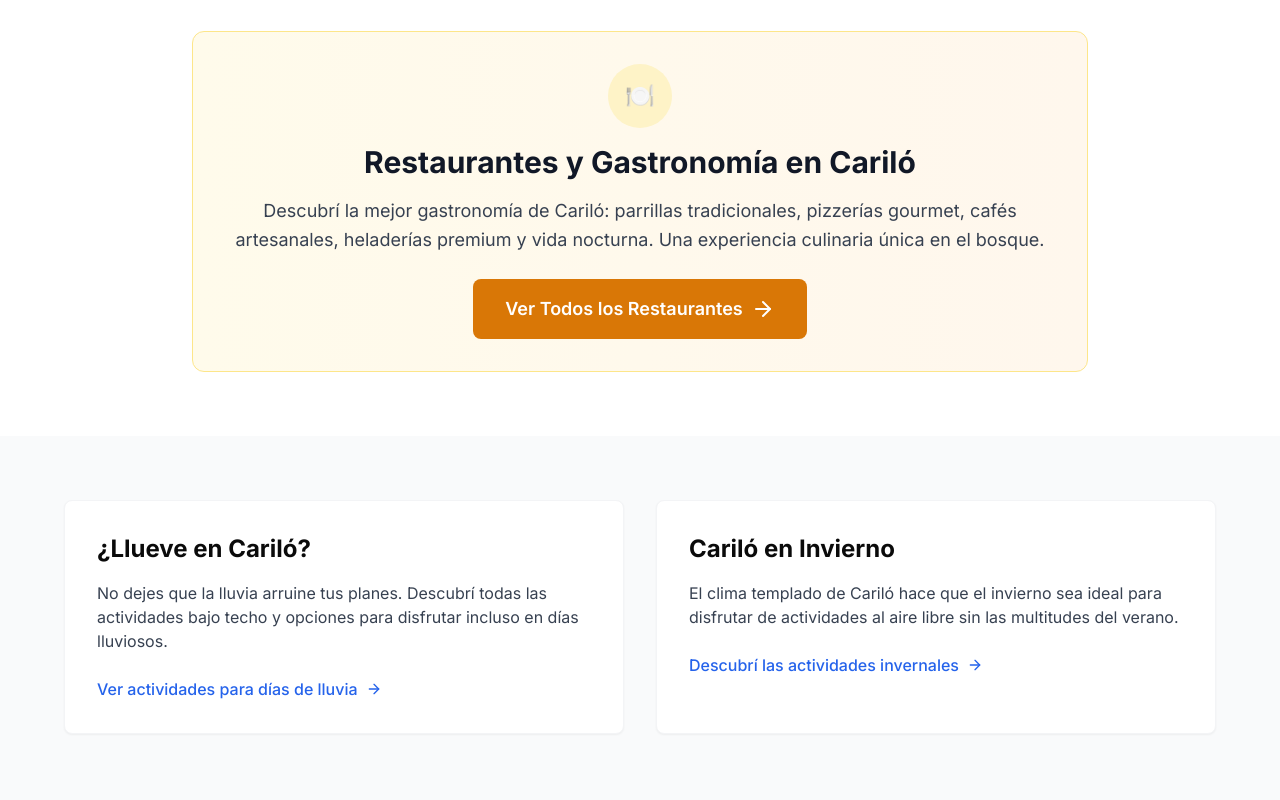
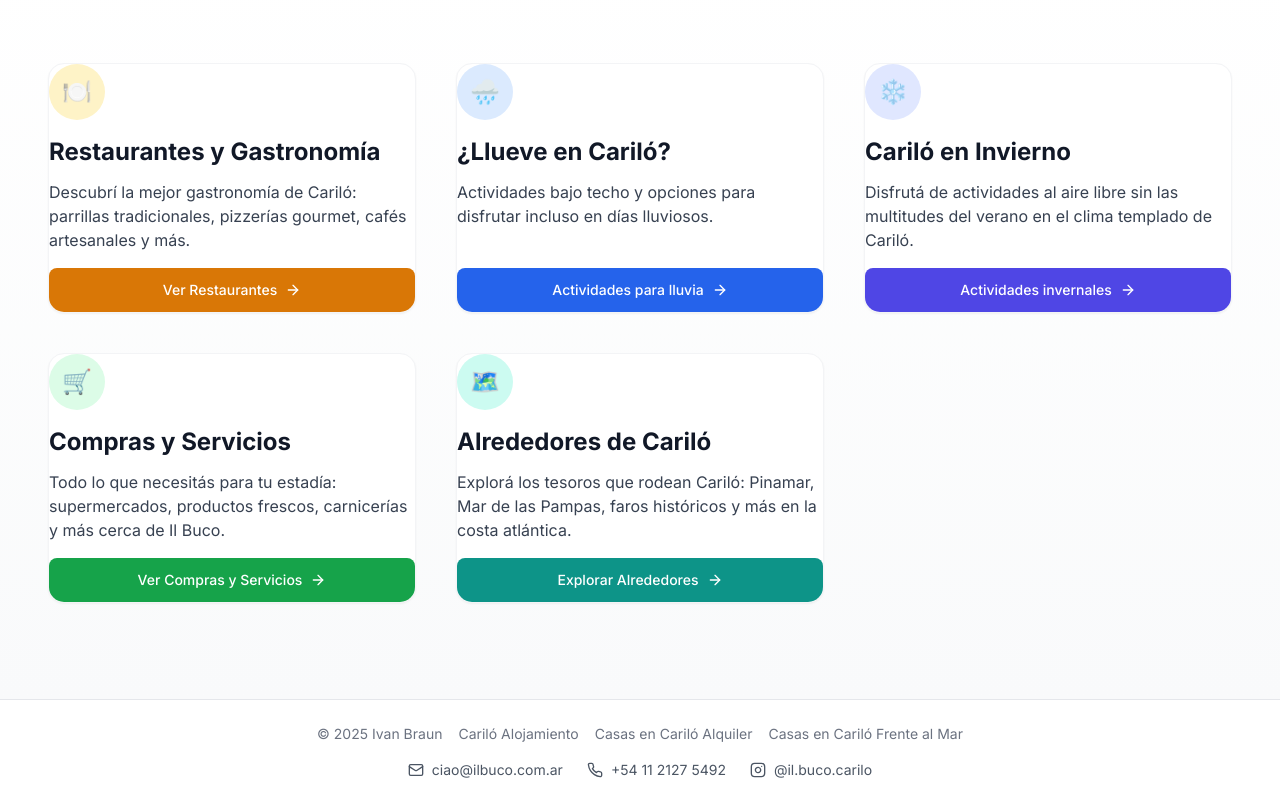
Before and after one commit to visualpharm/ilbuco-g2, a Next.js app: page /que-hacer-en-carilo in a window 1280 px wide. Shown: the part 3200-4000 px from the top of the page. Built offline with nearby package versions, Linux system fonts and the light colour scheme.

Commit message:
Durante la lluvia

```diff
--- a/app/que-hacer-en-carilo/page.tsx
+++ b/app/que-hacer-en-carilo/page.tsx
@@ -210,18 +210,18 @@ export default function QueHacerEnCarilo() {
                 <div className="space-y-4">
                   <h2 className="text-xl md:text-2xl font-semibold text-gray-800">Índice de Contenidos</h2>
                   <div className="grid grid-cols-1 sm:grid-cols-2 gap-3">
-                    <a href="#playas-naturaleza" className="flex items-center p-3 bg-blue-50 rounded-lg hover:bg-blue-100 transition-colors border border-blue-200">
+                    <Link href="#playas-naturaleza" className="flex items-center p-3 bg-blue-50 rounded-lg hover:bg-blue-100 transition-colors border border-blue-200">
                       <Waves className="h-5 w-5 text-blue-600 mr-3" />
                       <span className="text-sm font-medium text-gray-800">Playas y Naturaleza</span>
-                    </a>
-                    <a href="#deportes-fitness" className="flex items-center p-3 bg-green-50 rounded-lg hover:bg-green-100 transition-colors border border-green-200">
+                    </Link>
+                    <Link href="#deportes-fitness" className="flex items-center p-3 bg-green-50 rounded-lg hover:bg-green-100 transition-colors border border-green-200">
                       <span className="h-5 w-5 text-green-600 mr-3">🏃</span>
                       <span className="text-sm font-medium text-gray-800">Deportes y Fitness</span>
-                    </a>
-                    <a href="#comida-restaurantes" className="flex items-center p-3 bg-orange-50 rounded-lg hover:bg-orange-100 transition-colors border border-orange-200">
+                    </Link>
+                    <Link href="#comida-restaurantes" className="flex items-center p-3 bg-orange-50 rounded-lg hover:bg-orange-100 transition-colors border border-orange-200">
                       <span className="h-5 w-5 text-orange-600 mr-3">🍽️</span>
                       <span className="text-sm font-medium text-gray-800">Comida y Restaurantes</span>
-                    </a>
+                    </Link>
                     <Link href="/que-hacer-en-carilo/cuando-llueve" className="flex items-center p-3 bg-gray-50 rounded-lg hover:bg-gray-100 transition-colors border border-gray-200">
                       <span className="h-5 w-5 text-gray-600 mr-3">🌧️</span>
                       <span className="text-sm font-medium text-gray-800">Qué Hacer Cuando Llueve</span>
@@ -230,10 +230,10 @@ export default function QueHacerEnCarilo() {
                       <span className="h-5 w-5 text-indigo-600 mr-3">❄️</span>
                       <span className="text-sm font-medium text-gray-800">Actividades en Invierno</span>
                     </Link>
-                    <a href="#alrededores" className="flex items-center p-3 bg-purple-50 rounded-lg hover:bg-purple-100 transition-colors border border-purple-200">
+                    <Link href="#alrededores" className="flex items-center p-3 bg-purple-50 rounded-lg hover:bg-purple-100 transition-colors border border-purple-200">
                       <Car className="h-5 w-5 text-purple-600 mr-3" />
                       <span className="text-sm font-medium text-gray-800">Lugares en los Alrededores</span>
-                    </a>
+                    </Link>
                   </div>
                 </div>
               </div>
@@ -473,122 +473,108 @@ export default function QueHacerEnCarilo() {
           </div>
         </section>
 
-        {/* Gastronomy Section - Link to Specialized Page */}
-        <section id="comida-restaurantes" className="py-16 bg-white">
+        {/* Compact Sections Grid */}
+        <section className="py-16 bg-gradient-to-b from-white to-gray-50">
           <div className="container mx-auto px-4">
-            <div className="max-w-4xl mx-auto">
-              <div className="bg-gradient-to-r from-amber-50 to-orange-50 p-8 rounded-xl border border-amber-200 hover:shadow-lg transition-all duration-300">
-                <div className="text-center">
-                  <div className="w-16 h-16 bg-amber-100 rounded-full flex items-center justify-center mx-auto mb-4">
+            <div className="grid grid-cols-1 md:grid-cols-2 lg:grid-cols-3 gap-6 md:gap-8 lg:gap-10 w-full max-w-7xl mx-auto px-4 sm:px-6 lg:px-8 py-8">
+              {/* Gastronomy Card */}
+              <div className="bg-white rounded-2xl shadow-sm hover:shadow-md transition-all duration-300 overflow-hidden flex flex-col border border-gray-100">
+                <div className="w-14 h-14 bg-amber-100 rounded-full flex items-center justify-center mb-4">
                   <span className="text-2xl">🍽️</span>
                 </div>
-                  <h2 className="text-3xl font-bold mb-4 text-gray-900">
-                    Restaurantes y Gastronomía en Cariló
+                <h2 className="text-2xl font-bold mb-3 text-gray-900">
+                  Restaurantes y Gastronomía
                 </h2>
-                  <p className="text-lg text-gray-700 mb-6 leading-relaxed">
-                    Descubrí la mejor gastronomía de Cariló: parrillas tradicionales, pizzerías gourmet,
-                    cafés artesanales, heladerías premium y vida nocturna. Una experiencia culinaria única en el bosque.
+                <p className="text-gray-700 mb-4 flex-grow">
+                  Descubrí la mejor gastronomía de Cariló: parrillas tradicionales, pizzerías gourmet, cafés artesanales y más.
                 </p>
                 <Link
                   href="/restaurantes-carilo"
-                    className="inline-flex items-center px-8 py-4 bg-amber-600 text-white rounded-lg hover:bg-amber-700 transition-colors font-semibold text-lg"
+                  className="inline-flex items-center justify-center w-full px-4 py-3 bg-amber-600 text-white rounded-lg hover:bg-amber-700 transition-colors font-medium text-sm"
                 >
-                    Ver Todos los Restaurantes
-                    <ArrowRight className="ml-2 h-6 w-6" />
+                  Ver Restaurantes
+                  <ArrowRight className="ml-2 h-4 w-4" />
                 </Link>
               </div>
+
+              {/* Rainy Day Activities */}
+              <div className="bg-white rounded-2xl shadow-sm hover:shadow-md transition-all duration-300 overflow-hidden flex flex-col border border-gray-100">
+                <div className="w-14 h-14 bg-blue-100 rounded-full flex items-center justify-center mb-4">
+                  <span className="text-2xl">🌧️</span>
                 </div>
-            </div>
-          </div>
-        </section>
-
-
-        {/* Weather & Winter Activities */}
-        <section className="py-16 bg-gray-50">
-          <div className="container mx-auto px-4">
-            <div className="max-w-6xl mx-auto grid md:grid-cols-2 gap-8">
-              <div className="bg-white p-8 rounded-lg shadow-sm border border-gray-100 hover:shadow-md transition-shadow">
-                <h2 className="text-2xl font-bold mb-4">¿Llueve en Cariló?</h2>
-                <p className="text-gray-700 mb-6">
-                  No dejes que la lluvia arruine tus planes. Descubrí todas las actividades bajo techo y opciones para disfrutar incluso en días lluviosos.
+                <h2 className="text-2xl font-bold mb-3 text-gray-900">
+                  ¿Llueve en Cariló?
+                </h2>
+                <p className="text-gray-700 mb-4 flex-grow">
+                  Actividades bajo techo y opciones para disfrutar incluso en días lluviosos.
                 </p>
                 <Link
                   href="/que-hacer-en-carilo/cuando-llueve"
-                  className="inline-flex items-center text-blue-600 hover:text-blue-800 font-medium"
+                  className="inline-flex items-center justify-center w-full px-4 py-3 bg-blue-600 text-white rounded-lg hover:bg-blue-700 transition-colors font-medium text-sm"
                 >
-                  Ver actividades para días de lluvia <ArrowRight className="ml-2 h-4 w-4" />
+                  Actividades para lluvia
+                  <ArrowRight className="ml-2 h-4 w-4" />
                 </Link>
               </div>
 
-              <div className="bg-white p-8 rounded-lg shadow-sm border border-gray-100 hover:shadow-md transition-shadow">
-                <h2 className="text-2xl font-bold mb-4">Cariló en Invierno</h2>
-                <p className="text-gray-700 mb-6">
-                  El clima templado de Cariló hace que el invierno sea ideal para disfrutar de actividades al aire libre sin las multitudes del verano.
+              {/* Winter Activities */}
+              <div className="bg-white rounded-2xl shadow-sm hover:shadow-md transition-all duration-300 overflow-hidden flex flex-col border border-gray-100">
+                <div className="w-14 h-14 bg-indigo-100 rounded-full flex items-center justify-center mb-4">
+                  <span className="text-2xl">❄️</span>
+                </div>
+                <h2 className="text-2xl font-bold mb-3 text-gray-900">
+                  Cariló en Invierno
+                </h2>
+                <p className="text-gray-700 mb-4 flex-grow">
+                  Disfrutá de actividades al aire libre sin las multitudes del verano en el clima templado de Cariló.
                 </p>
                 <Link
                   href="/que-hacer-en-carilo/en-invierno"
-                  className="inline-flex items-center text-blue-600 hover:text-blue-800 font-medium"
+                  className="inline-flex items-center justify-center w-full px-4 py-3 bg-indigo-600 text-white rounded-lg hover:bg-indigo-700 transition-colors font-medium text-sm"
                 >
-                  Descubrí las actividades invernales <ArrowRight className="ml-2 h-4 w-4" />
+                  Actividades invernales
+                  <ArrowRight className="ml-2 h-4 w-4" />
                 </Link>
               </div>
-            </div>
-          </div>
-        </section>
 
-        {/* Shopping & Services - Link to Specialized Page */}
-        <section id="compras-servicios" className="py-16 bg-gray-50">
-          <div className="container mx-auto px-4">
-            <div className="max-w-4xl mx-auto">
-              <div className="bg-gradient-to-r from-green-50 to-emerald-50 p-8 rounded-xl border border-green-200 hover:shadow-lg transition-all duration-300">
-                <div className="text-center">
-                  <div className="w-16 h-16 bg-green-100 rounded-full flex items-center justify-center mx-auto mb-4">
+              {/* Shopping & Services */}
+              <div className="bg-white rounded-2xl shadow-sm hover:shadow-md transition-all duration-300 overflow-hidden flex flex-col border border-gray-100">
+                <div className="w-14 h-14 bg-green-100 rounded-full flex items-center justify-center mb-4">
                   <span className="text-2xl">🛒</span>
                 </div>
-                  <h2 className="text-3xl font-bold mb-4 text-gray-900">
-                    Compras y Servicios en Cariló
+                <h2 className="text-2xl font-bold mb-3 text-gray-900">
+                  Compras y Servicios
                 </h2>
-                  <p className="text-lg text-gray-700 mb-6 leading-relaxed">
-                    Todo lo que necesitás para tu estadía: supermercados locales, productos frescos premium,
-                    carnicerías especializadas, ferreterías y servicios. Encontrá todo cerca de Il Buco.
+                <p className="text-gray-700 mb-4 flex-grow">
+                  Todo lo que necesitás para tu estadía: supermercados, productos frescos, carnicerías y más cerca de Il Buco.
                 </p>
                 <Link
                   href="/compras-servicios-carilo"
-                    className="inline-flex items-center px-8 py-4 bg-green-600 text-white rounded-lg hover:bg-green-700 transition-colors font-semibold text-lg"
+                  className="inline-flex items-center justify-center w-full px-4 py-3 bg-green-600 text-white rounded-lg hover:bg-green-700 transition-colors font-medium text-sm"
                 >
                   Ver Compras y Servicios
-                    <ArrowRight className="ml-2 h-6 w-6" />
+                  <ArrowRight className="ml-2 h-4 w-4" />
                 </Link>
               </div>
-              </div>
-            </div>
-          </div>
-        </section>
 
-        {/* Surrounding Areas - Link to Specialized Page */}
-        <section id="alrededores" className="py-16 bg-white">
-          <div className="container mx-auto px-4">
-            <div className="max-w-4xl mx-auto">
-              <div className="bg-gradient-to-r from-blue-50 to-teal-50 p-8 rounded-xl border border-blue-200 hover:shadow-lg transition-all duration-300">
-                <div className="text-center">
-                  <div className="w-16 h-16 bg-blue-100 rounded-full flex items-center justify-center mx-auto mb-4">
+              {/* Surrounding Areas */}
+              <div className="bg-white rounded-2xl shadow-sm hover:shadow-md transition-all duration-300 overflow-hidden flex flex-col border border-gray-100">
+                <div className="w-14 h-14 bg-teal-100 rounded-full flex items-center justify-center mb-4">
                   <span className="text-2xl">🗺️</span>
                 </div>
-                  <h2 className="text-3xl font-bold mb-4 text-gray-900">
+                <h2 className="text-2xl font-bold mb-3 text-gray-900">
                   Alrededores de Cariló
                 </h2>
-                  <p className="text-lg text-gray-700 mb-6 leading-relaxed">
-                    Explorá los tesoros que rodean Cariló: desde la vibrante Pinamar hasta el bohemio Mar de las Pampas,
-                    faros históricos y retiros de bienestar. Descubrí la costa atlántica argentina.
+                <p className="text-gray-700 mb-4 flex-grow">
+                  Explorá los tesoros que rodean Cariló: Pinamar, Mar de las Pampas, faros históricos y más en la costa atlántica.
                 </p>
                 <Link
                   href="/alrededores-carilo"
-                    className="inline-flex items-center px-8 py-4 bg-blue-600 text-white rounded-lg hover:bg-blue-700 transition-colors font-semibold text-lg"
+                  className="inline-flex items-center justify-center w-full px-4 py-3 bg-teal-600 text-white rounded-lg hover:bg-teal-700 transition-colors font-medium text-sm"
                 >
                   Explorar Alrededores
-                    <ArrowRight className="ml-2 h-6 w-6" />
+                  <ArrowRight className="ml-2 h-4 w-4" />
                 </Link>
-                </div>
               </div>
             </div>
           </div>
```
Also changed, not shown: app/que-hacer-en-carilo/cuando-llueve/page.tsx (renamed from app/que-hacer-en-carilo-cuando-llueve/page.tsx, +55 -56 lines). Lines whose indentation alone changed are shown as unchanged.
